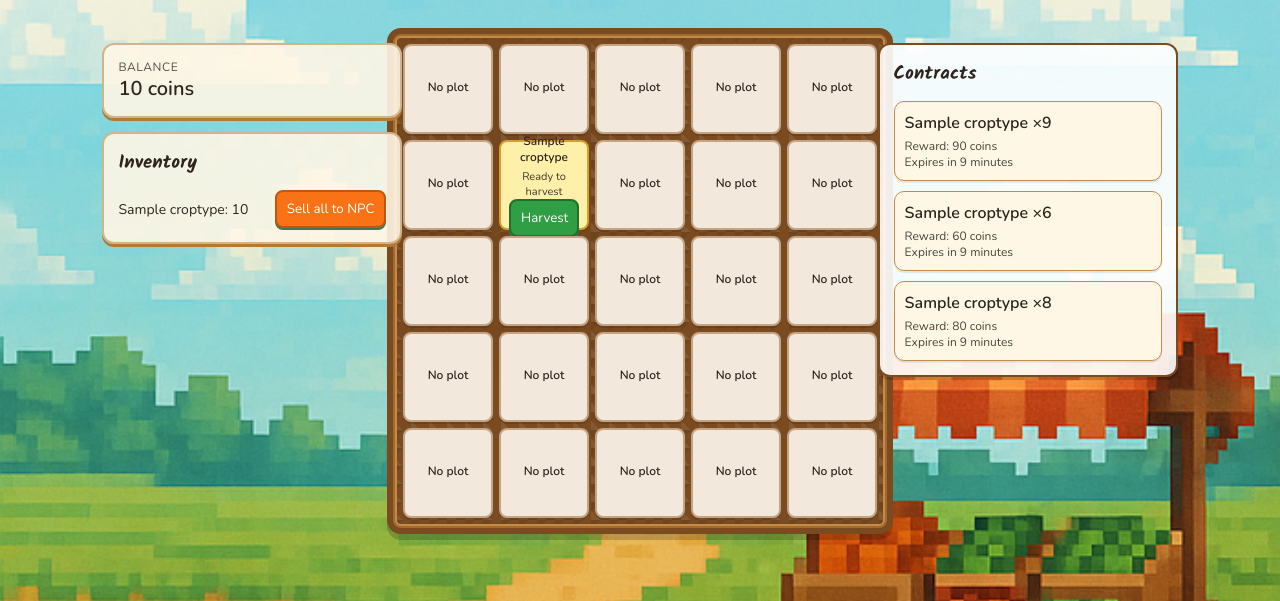
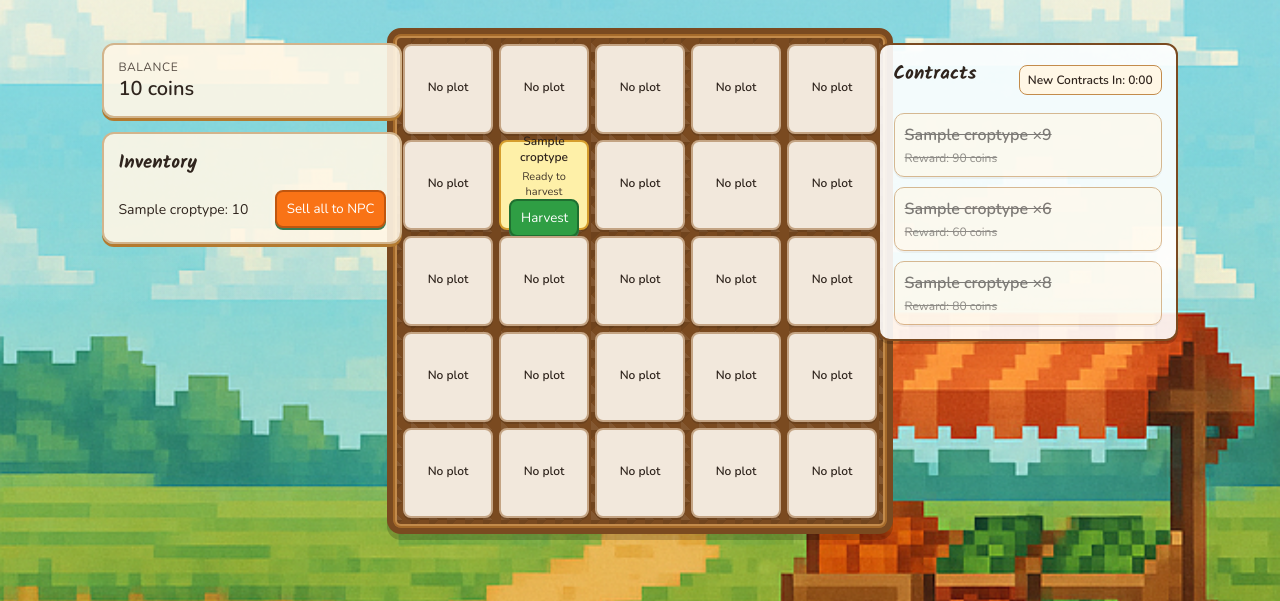
Before and after one commit to 8tsmith11/farmers-market, a Django app: page / in a window 1280 px wide. Shown: the part 157-758 px from the top of the page. Run offline with Django 5.2, Linux system fonts and the light colour scheme; a user stored in the database is signed in; tables that the repository leaves empty hold one stand-in row (values such as "Sample post").

Commit message:
Can complete contracts through UI, contracts auto-refresh

```diff
--- a/game/models.py
+++ b/game/models.py
@@ -98,36 +98,35 @@ def ensure_contracts_for_farm(farm, desired_count=3):
     now = timezone.now()
     Contract.objects.filter(farm=farm, expires_at__lte=now).delete()
 
-    active = Contract.objects.filter(
-        farm = farm,
-        completed_at__isnull=True,
+    existing = Contract.objects.filter(
+        farm=farm,
         expires_at__gt=now,
-    )
+    ).order_by('created_at')
 
-    needed = desired_count - active.count()
-    if needed <= 0:
-        return active
+    if existing.count() >= desired_count:
+        return existing[:desired_count]
 
     crop_types = list(CropType.objects.all())
     if not crop_types:
-        return active
+        return existing
+
+    batch_expires_at = existing.first().expires_at if existing.exists() else now + timezone.timedelta(minutes=CONTRACT_DURATION_MINUTES)
+    needed = max(0, desired_count - existing.count())
 
     for _ in range(needed):
         crop = random.choice(crop_types)
         quantity_required = random.randint(5, 20)
         reward_coins = quantity_required * crop.base_price
-        expires_at = now + timezone.timedelta(minutes=CONTRACT_DURATION_MINUTES)
 
         Contract.objects.create(
             farm = farm,
             crop_type = crop,
             quantity_required = quantity_required,
             reward_coins = reward_coins,
-            expires_at = expires_at,
+            expires_at = batch_expires_at,
         )
 
     return Contract.objects.filter(
         farm = farm,
-        completed_at__isnull=True,
         expires_at__gt=now,
-    )
+    ).order_by('created_at')[:desired_count]
--- a/game/serializers.py
+++ b/game/serializers.py
@@ -44,6 +44,6 @@ class ContractSerializer(serializers.ModelSerializer):
         ]
 
     def get_is_active(self, obj):
-        return obj.is_active()
+        return obj.is_active
     def get_is_completed(self, obj):
         return obj.is_completed
--- a/game/static/game/css/main.css
+++ b/game/static/game/css/main.css
@@ -107,6 +107,22 @@ h2 {
   box-shadow: 0 3px 0 rgba(0,0,0,0.18);
 }
 
+.contracts-header {
+  display: flex;
+  align-items: center;
+  justify-content: space-between;
+  gap: 8px;
+}
+
+.contracts-timer {
+  font-size: 12px;
+  font-weight: 700;
+  background: #fff7e6;
+  border: 1px solid #c38b4b;
+  border-radius: 8px;
+  padding: 6px 8px;
+}
+
 .stat-label {
   font-size: 12px;
   text-transform: uppercase;
@@ -143,6 +159,7 @@ h2 {
   border-radius: 10px;
   padding: 10px;
   box-shadow: 0 2px 0 rgba(0,0,0,0.08);
+  cursor: pointer;
 }
 
 .contract-title {
--- a/game/static/game/js/main.js
+++ b/game/static/game/js/main.js
@@ -125,4 +125,74 @@ function initTimers() {
     setInterval(tick, 1000);
 }
 
-document.addEventListener('DOMContentLoaded', initTimers);
+function initContractBoard() {
+    const items = Array.from(document.querySelectorAll('.contract-item'));
+    const timerEl = document.getElementById('contracts-timer');
+    const expiresAt = timerEl ? new Date(timerEl.getAttribute('data-expires-at')).getTime() : null;
+    if (!items.length || !timerEl || !expiresAt) return;
+
+    let refreshed = false;
+
+    function formatCountdown(seconds) {
+        if (seconds <= 0) return 'Expired';
+        const minutes = Math.floor(seconds / 60);
+        const secs = Math.max(0, seconds % 60);
+        return `${minutes}:${secs.toString().padStart(2, '0')}`;
+    }
+
+    function updateContractTimers() {
+        const now = Date.now();
+        const diffSeconds = Math.floor((expiresAt - now) / 1000);
+        if (diffSeconds <= 0) {
+            timerEl.textContent = 'New Contracts In: 0:00';
+            items.forEach(item => {
+                item.classList.add('contract-expired');
+                item.classList.remove('contract-active');
+            });
+            if (!refreshed) {
+                refreshed = true;
+                setTimeout(() => window.location.reload(), 500);
+            }
+        } else {
+            timerEl.textContent = 'New Contracts In: ' + formatCountdown(diffSeconds);
+        }
+    }
+
+    function tryComplete(item) {
+        if (
+            item.classList.contains('contract-expired') ||
+            item.classList.contains('contract-completed') ||
+            item.classList.contains('contract-busy')
+        ) return;
+        const id = item.getAttribute('data-contract-id');
+        if (!id) return;
+
+        item.classList.add('contract-busy');
+        fetch(`/api/contracts/${id}/complete/`, {
+            method: 'POST',
+            headers: {
+                'X-CSRFToken': csrftoken,
+            },
+        }).then(async (resp) => {
+            if (resp.ok) {
+                window.location.reload();
+            }
+        }).catch(() => {
+            // silent failure per requirements
+        }).finally(() => {
+            item.classList.remove('contract-busy');
+        });
+    }
+
+    items.forEach(item => {
+        item.addEventListener('click', () => tryComplete(item));
+    });
+
+    updateContractTimers();
+    setInterval(updateContractTimers, 1000);
+}
+
+document.addEventListener('DOMContentLoaded', () => {
+    initTimers();
+    initContractBoard();
+});
--- a/game/templates/game/home.html
+++ b/game/templates/game/home.html
@@ -97,13 +97,25 @@
             </div>
             <aside class="contracts-board floating">
                 <div class="contracts-card">
-                    <h3>Contracts</h3>
+                    <div class="contracts-header">
+                        <h3>Contracts</h3>
+                        {% if contracts %}
+                            <div class="contracts-timer" id="contracts-timer" data-expires-at="{{ contracts.0.expires_at|date:'c' }}">
+                                New Contracts In: {{ contracts.0.expires_at|timeuntil }}
+                            </div>
+                        {% endif %}
+                    </div>
                     <ul class="contracts-list">
                         {% for contract in contracts %}
-                            <li class="{% if contract.is_active %}contract-active{% else %}contract-expired{% endif %}">
+                            <li class="contract-item {% if contract.is_completed %}contract-completed{% elif contract.is_active %}contract-active{% else %}contract-expired{% endif %}"
+                                data-contract-id="{{ contract.id }}"
+                                data-crop-id="{{ contract.crop_type.id }}"
+                                data-quantity="{{ contract.quantity_required }}">
                                 <div class="contract-title">{{ contract.crop_type.name }} ×{{ contract.quantity_required }}</div>
                                 <div class="contract-meta">Reward: {{ contract.reward_coins }} coins</div>
-                                <div class="contract-meta">Expires in {{ contract.expires_at|timeuntil }}</div>
+                                {% if contract.is_completed %}
+                                    <div class="contract-meta">Completed</div>
+                                {% endif %}
                             </li>
                         {% empty %}
                             <li>No active contracts.</li>
@@ -115,5 +127,10 @@
     </div>
 
     <script src="{% static 'game/js/main.js' %}"></script>
+    {% if contracts %}
+    <script>
+        window.contractsExpireAt = "{{ contracts.0.expires_at|date:'c' }}";
+    </script>
+    {% endif %}
 </body>
 </html>
--- a/game/urls.py
+++ b/game/urls.py
@@ -11,4 +11,5 @@ urlpatterns = [
     path('inventory/', views.inventory_list, name='inventory-list'),
     path('inventory/sell-npc/', views.sell_npc, name='sell-npc'),
     path('contracts/', views.contract_list, name='contract-list'),
+    path('contracts/<int:contract_id>/complete/', views.complete_contract, name='complete-contract'),
 ]
--- a/game/views.py
+++ b/game/views.py
@@ -7,7 +7,7 @@ from datetime import timedelta
 from rest_framework import status
 from django.contrib.auth.decorators import login_required
 
-from .models import Farm, CropType, InventoryItem, Plot, ensure_contracts_for_farm
+from .models import Contract, Farm, CropType, InventoryItem, Plot, ensure_contracts_for_farm
 from .serializers import ContractSerializer, FarmSerializer, CropTypeSerializer, InventoryItemSerializer, PlotSerializer
 
 # Create your views here.
@@ -177,3 +177,74 @@ def contract_list(request):
     contracts = ensure_contracts_for_farm(farm)
     serializer = ContractSerializer(contracts, many=True)
     return Response(serializer.data)
+
+@api_view(['POST'])
+@permission_classes([IsAuthenticated])
+def complete_contract(request, contract_id):
+    farm = Farm.objects.get(user=request.user)
+    contract = get_object_or_404(Contract, id=contract_id, farm=farm)
+
+    if contract.is_completed:
+        return Response({'detail': 'Contract already completed.'}, status=status.HTTP_400_BAD_REQUEST)
+
+    if contract.is_expired:
+        return Response({'detail': 'Contract expired.'}, status=status.HTTP_400_BAD_REQUEST)
+
+    try:
+        item = InventoryItem.objects.get(farm=farm, crop_type=contract.crop_type)
+    except InventoryItem.DoesNotExist:
+        return Response({'detail': 'Not enough inventory to complete contract.'}, status=status.HTTP_400_BAD_REQUEST)
+
+    if item.quantity < contract.quantity_required:
+        return Response({'detail': 'Not enough inventory to complete contract.'}, status=status.HTTP_400_BAD_REQUEST)
+
+    item.quantity -= contract.quantity_required
+    item.save()
+
+    farm.balance += contract.reward_coins
+    farm.save()
+
+    contract.completed_at = timezone.now()
+    contract.save()
+
+    serializer = ContractSerializer(contract)
+    return Response({
+        'contract': serializer.data,
+        'balance': farm.balance,
+        'inventory_item': InventoryItemSerializer(item).data,
+    })
+
+@api_view(['POST'])
+@permission_classes([IsAuthenticated])
+def complete_contract(request, contract_id):
+    farm = Farm.objects.get(user=request.user)
+    contract = get_object_or_404(Contract, id=contract_id, farm=farm)
+
+    if contract.is_completed:
+        return Response({'detail': 'Contract is already completed.'}, status=status.HTTP_400_BAD_REQUEST)
+
+    if contract.is_expired:
+        return Response({'detail': 'Contract has expired.'}, status=status.HTTP_400_BAD_REQUEST)
+
+    # check inventory
+    item = InventoryItem.objects.filter(farm=farm, crop_type=contract.crop_type).first()
+
+    if item is None or item.quantity < contract.quantity_required:
+        return Response({'detail': 'Insufficient crops in inventory to complete contract.'}, status=status.HTTP_400_BAD_REQUEST)
+
+    # consume crops
+    item.quantity -= contract.quantity_required
+    item.save()
+
+    # reward coins
+    farm.balance += contract.reward_coins
+    farm.save()
+
+    # mark completed
+    contract.completed_at = timezone.now()
+    contract.save()
+
+    return Response({
+        'farm': FarmSerializer(farm).data,
+        'contract': ContractSerializer(contract).data,
+    })
```
Also changed, not shown: game/admin.py (+11 -1 lines).
